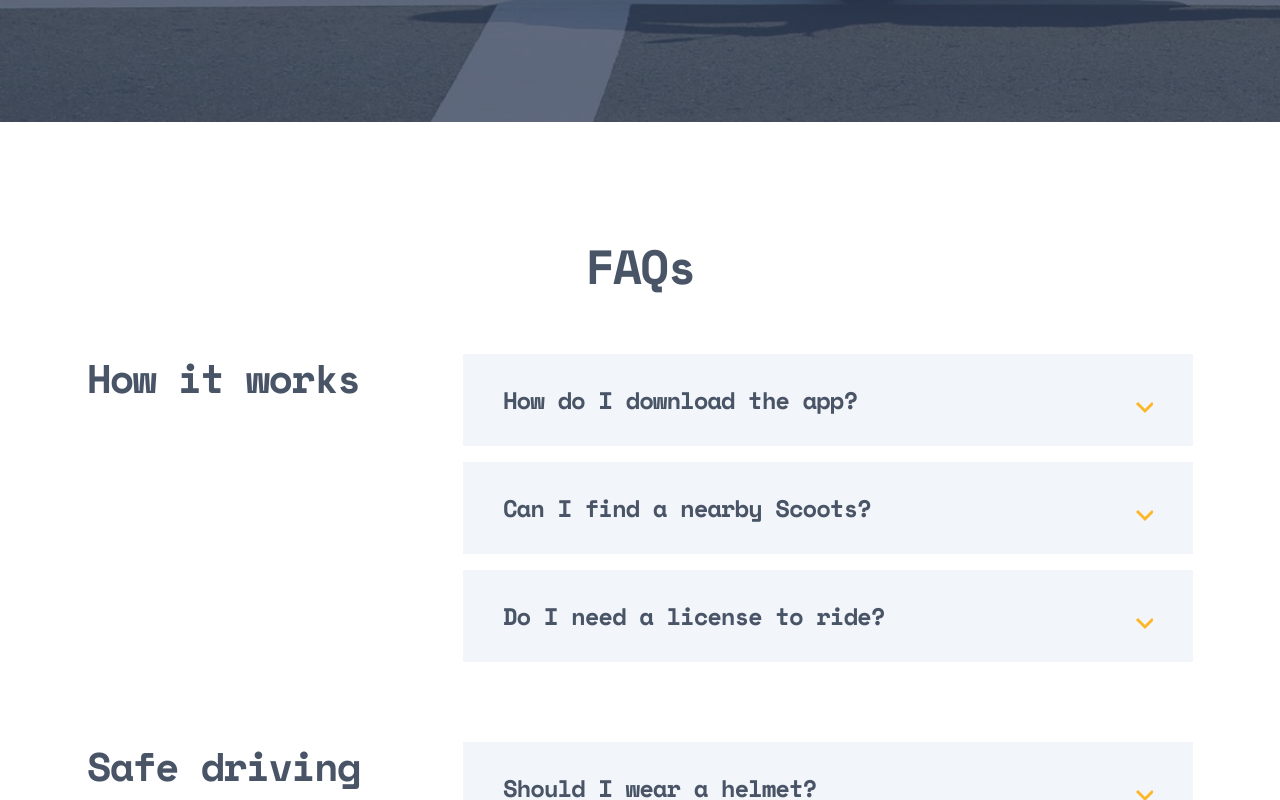
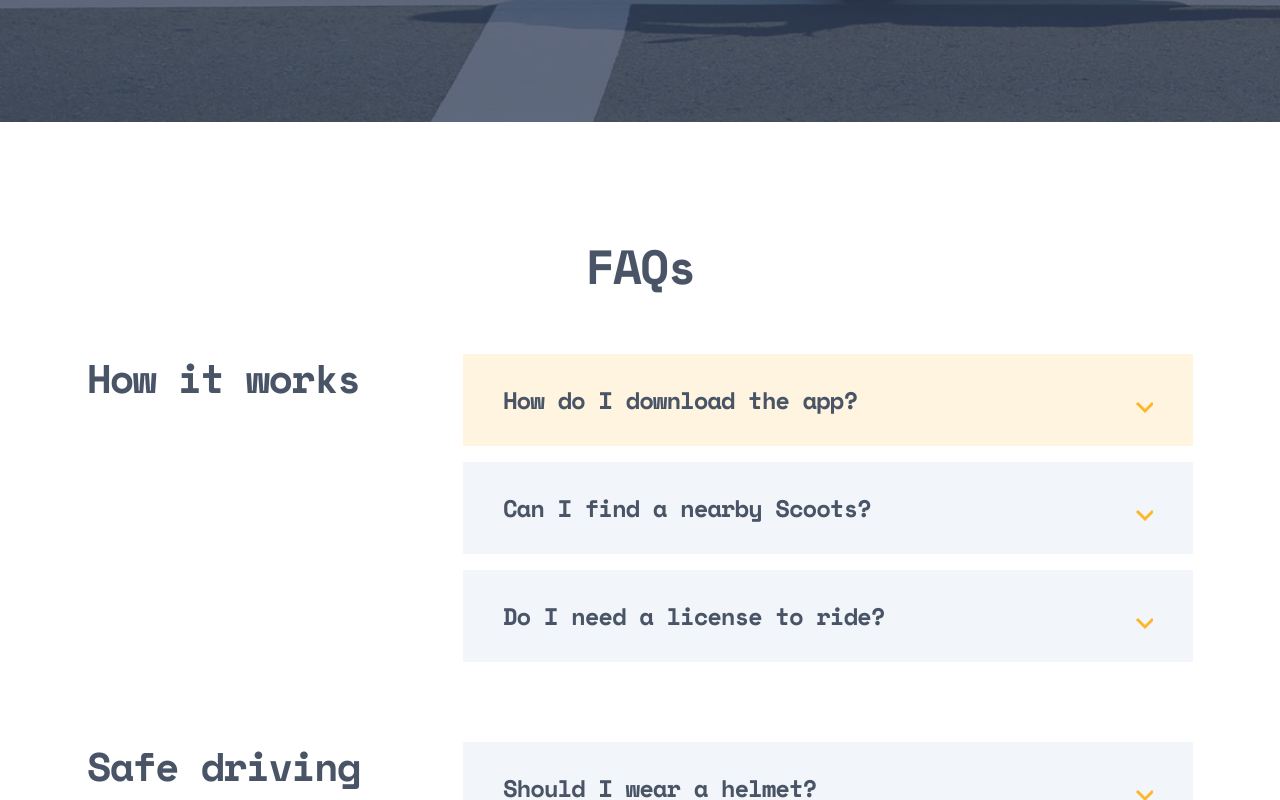
Before and after one commit to Ali0496/scooter, a plain HTML site: page index.html in a window 1280 px wide. In both pictures the pointer is over the element 828 px from the left and 1024 px from the top of the page. Shown: the part 624-1424 px from the top of the page. Drawn offline with nearby package versions, Linux system fonts and the light colour scheme.

Commit message:
hover is updated

```diff
--- a/styles/style.css
+++ b/styles/style.css
@@ -202,6 +202,9 @@ a {
   transform: rotate(180deg);
   transition: transform 1000ms ease-in-out;
 }
+.q-box:hover {
+  background-color: rgba(255, 244, 223, 1);
+}
 .q-box input#inp2:checked ~ p {
   max-height: 80px !important;
   margin-top: 24px;
```
